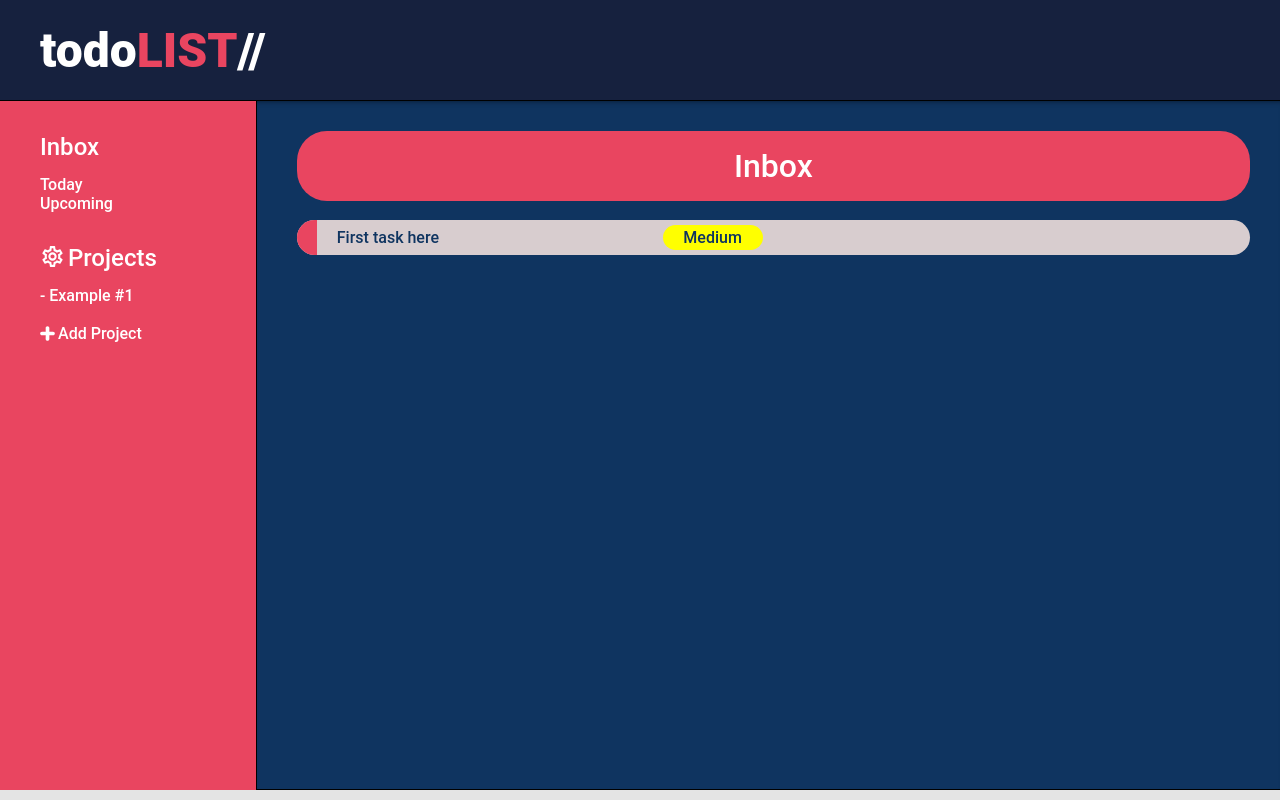
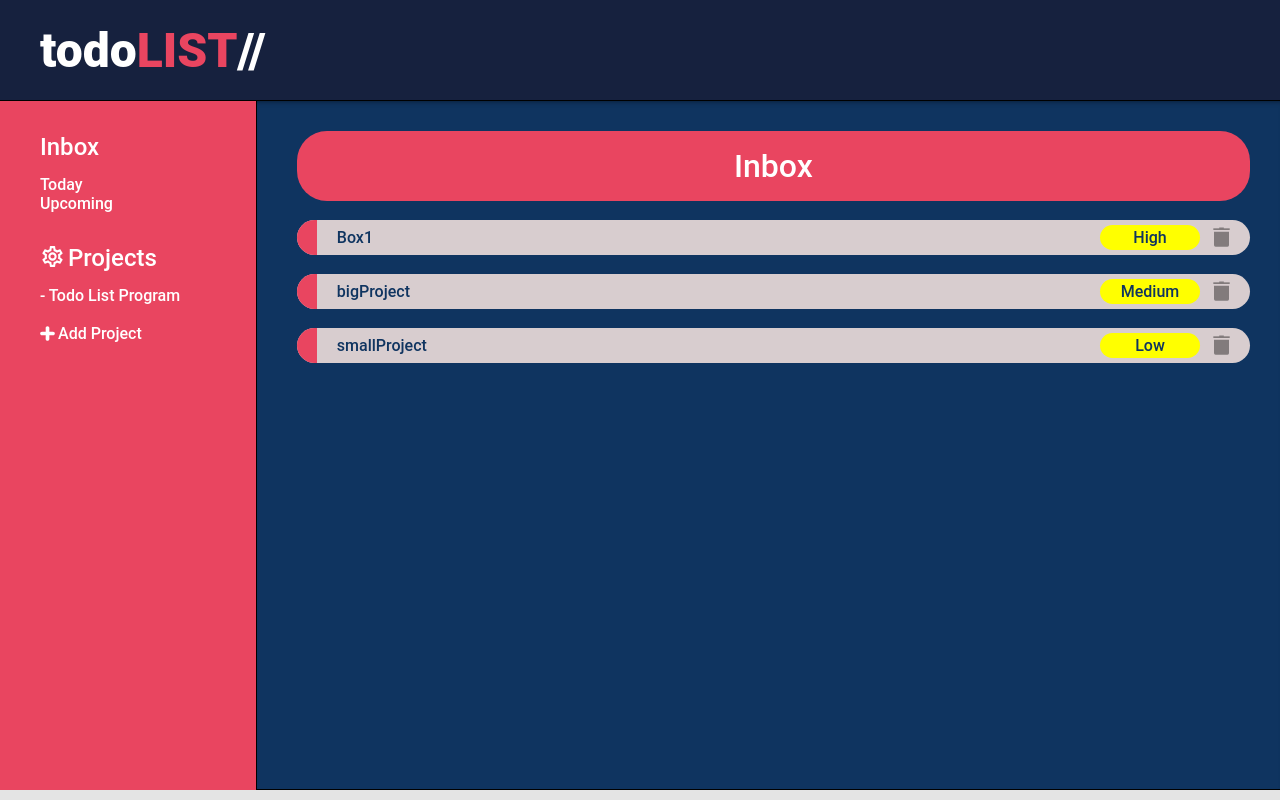
Before and after one commit to JFerrettUK/todolist, a website built with webpack: page dist/index.html in a window 1280 px wide. Built offline with nearby package versions, Linux system fonts and the light colour scheme.

Commit message:
Dom manipulation amends, projectTitle+TaskBox add

```diff
--- a/src/menuSwitch.js
+++ b/src/domManip.js
@@ -3,15 +3,16 @@ import makeInboxPage from './inboxPageLoad';
 import refreshPage from './refreshPage';
 import newProjectBox from './newProjectBox';
 import closeProjectBox from './closeProjectBox';
-import submitNewProject from './submitNewProject';
+import saveNewProject from './submitNewProject';
 
 
-export default function menuSwitch() {
+export default function domManip() {
     const projectHeader = document.getElementById("projectHeader");
     const inboxText = document.getElementById("inboxText");
     const addProjectText = document.getElementById("addProjectText");
     const closeProject = document.getElementById("cancelButton");
     const submitProject = document.getElementById("submitButton");
+    const addProjectForm = document.getElementById("addProjectForm");
 
     function activateProject () {
         refreshPage();
@@ -32,7 +33,7 @@ export default function menuSwitch() {
     }
 
     function newProjectSave () {
-        submitNewProject();
+        saveNewProject();
         closeProjectBox();
     }
 
@@ -40,5 +41,7 @@ export default function menuSwitch() {
     inboxText.addEventListener('click', activateInbox);
     addProjectText.addEventListener('click', activateNewProject);
     closeProject.addEventListener('click', closeProjectB);
+
     submitProject.addEventListener('click', newProjectSave);
+    addProjectForm.addEventListener("submit", (e) => {e.preventDefault();});
 }
--- a/src/index.js
+++ b/src/index.js
@@ -2,6 +2,12 @@ import _ from 'lodash';
 import './style.css';
 import createTaskObject from './createTaskObject';
 import createProjectObject from './createProjectObject';
-import menuSwitch from './menuSwitch';
+import domManip from './domManip';
+import makeTaskBox from './makeTaskBox';
+import makeProjectHeader from './makeProjectHeader';
 
-menuSwitch();
+domManip();
+makeTaskBox("Box1", "High");
+makeTaskBox("bigProject", "Medium");
+makeTaskBox("smallProject", "Low");
+makeProjectHeader("Todo List Program")
--- /dev/null
+++ b/src/makeProjectHeader.js
@@ -0,0 +1,10 @@
+export default function makeProjectHeader(projectName) {
+    const projectHere = document.getElementById('projectsHere');
+
+    const project = document.createElement('span');
+    project.setAttribute("class", "newProjectText");
+    project.setAttribute("id", `${projectName}ProjectHeader`);
+    project.textContent = `- ${projectName}`;
+
+    projectHere.appendChild(project);
+}
--- /dev/null
+++ b/src/makeTaskBox.js
@@ -0,0 +1,39 @@
+export default function makeTaskBox(taskName, priorityLevel) {
+    const mainHeader = document.getElementById('page-main');
+
+    const breakBox = document.createElement('br');
+
+    const taskBox = document.createElement('div');
+    taskBox.setAttribute("class", "taskBox");
+    taskBox.setAttribute("id", `${taskName}`)
+
+    const taskBoxStart = document.createElement('div');
+    taskBoxStart.setAttribute("class", "taskBoxStart");
+
+    const taskTitleText = document.createElement('span');
+    taskTitleText.setAttribute("class", "taskTitleText");
+    taskTitleText.setAttribute("id", `${taskName}taskTitleText`);
+    taskTitleText.textContent = `${taskName}`;
+
+    const divider = document.createElement('div');
+    divider.setAttribute("class", "divider");
+
+    const priorityBox = document.createElement('span');
+    priorityBox.setAttribute("class", "priorityBox");
+    priorityBox.setAttribute("id", `${taskName}PriorityLevel`);
+    priorityBox.textContent = `${priorityLevel}`;
+
+    const trashIcon = document.createElement('img');
+    trashIcon.setAttribute("id", `${taskName}TrashIcon`);
+    trashIcon.setAttribute("class", "trashIcon");
+
+    mainHeader.appendChild(breakBox);
+    mainHeader.appendChild(taskBox);
+    taskBox.appendChild(taskBoxStart);
+    taskBox.appendChild(taskTitleText);
+    taskBox.appendChild(divider);
+    taskBox.appendChild(priorityBox);
+    taskBox.appendChild(trashIcon);
+
+    document.getElementById(`${taskName}TrashIcon`).src="./trash.png";
+}
--- a/src/style.css
+++ b/src/style.css
@@ -150,7 +150,7 @@ body {
         color:#0F3460;
         display: grid;
         align-items: center;
-        grid-template-columns: 20px 150px 1fr 1fr 1fr 1fr;
+        grid-template-columns: 20px 150px 1fr 100px 50px;
     }
 
         .taskBoxStart {
@@ -175,6 +175,15 @@ body {
             justify-content: center;
         }
 
+        .trashIcon {
+            display: grid;
+            margin-left: 9px;
+            justify-content: center;
+            height: 25px;
+            filter: opacity(40%);
+            width: 25px;
+        }
+
 .headerText {
     font-weight: 800;
     font-size: xxx-large;
--- a/src/submitNewProject.js
+++ b/src/submitNewProject.js
@@ -1,4 +1,3 @@
-export default function submitNewProject(projectArray) {
-    projectArray.push(document.getElementById('textInput').value);
-    console.log(projectArray);
+export default function saveNewProject() {
+    console.log("test");
 }
```
Also changed, not shown: dist/index.html, dist/main.js, dist/trash.png (added), src/message-settings.svg (deleted).
